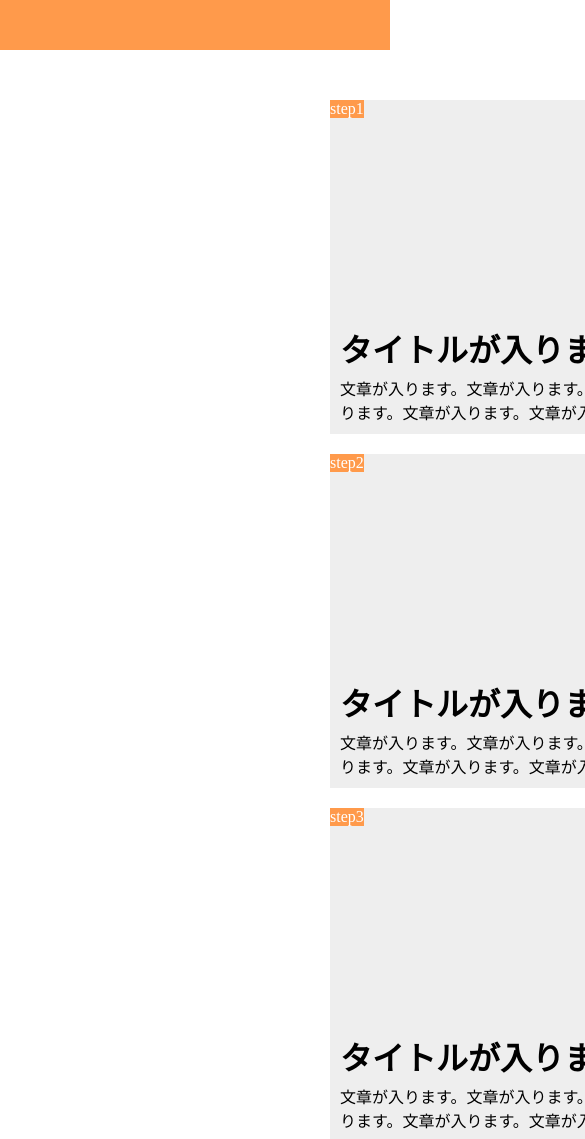
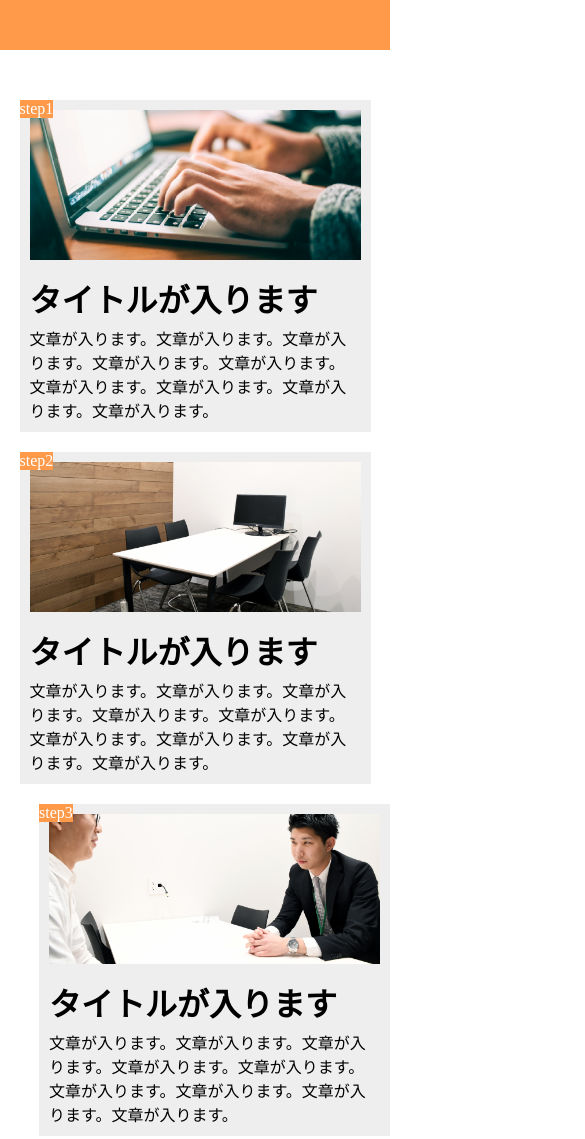
Before and after one commit to sweetyk0168/git-kadai3, a plain HTML site: page kadai1/ensyu10.html in a window 390 px wide. Shown: the top 1139 px of the page, 585 px wide, since content can reach past the window. Drawn offline with Linux system fonts and the light colour scheme.

Commit message:
20230702課題1の修正対応完了

```diff
--- a/kadai1/style10.css
+++ b/kadai1/style10.css
@@ -1,8 +1,8 @@
 /* ブラウザがそれぞれ持っているCSSをリセットするための記述 */
 * {
-  box-sizing: border-box;
-  margin: 0 auto;
-  padding: 0;
+ box-sizing: border-box;
+ margin: 0;
+ padding: 0;
 }
 
 header {
@@ -11,43 +11,45 @@ header {
 }
 
 main {
-  width: 960px;
-  margin: 50px auto;
-  justify-content: center;
+ width: 960px;
+ margin: 50px auto;
+ display: flex;
 }
 
 .stepbox {
-  width: 600px;
+  width: 300px;
   margin-right: 30px;
-  margin-bottom: 20px;
   padding: 10px;
   position: relative;
   background-color: #eee;
 }
 
+.stepbox:last-child {
+  margin-right: 0;
+}
+
 .step-img1 {
-  width: 100%;
-  height: 200px;
+  width: 280px;
+  height: 150px;
   background-image: url(10_img/flow01.png);
+  background-size: cover;
   background-position: bottom;
-  background-size: cover;
 }
 
 .step-img2 {
-  width: 100%;
-  height: 200px;
+  width: 280px;
+  height: 150px;
   background-image: url(10_img/flow02.png);
+  background-size: cover;
   background-position: bottom;
-  background-size: cover;
-  display: block;
 }
 
 .step-img3 {
-  width: 100%;
-  height: 200px;
+  width: 280px;
+  height: 150px;
   background-image: url(10_img/flow03.png);
+  background-size: cover;
   background-position: bottom;
-  background-size: cover;
 }
 
 .step-num {
@@ -67,17 +69,29 @@ footer {
   background-color: #aaa;
 }
 
-@media screen and (max-width:900px) {
+@media screen and (max-width:768px) {
+  main {
+  display: block;
+  width: 100%;
+  }
 
-  .stem-img1 {
+  .stepbox {
+    width: 90%;
+    margin: 0px auto 20px;
+  }
+
+  .step-img1 {
+    width: 100%;
     height: 150px;
   }
 
-  .stem-img2 {
+    .step-img2 {
+    width: 100%;
     height: 150px;
   }
 
-  .stem-img3 {
+    .step-img3 {
+    width: 100%;
     height: 150px;
   }
 }
```
Also changed, not shown: kadai1/10_img/flow01.png (added), kadai1/10_img/flow02.png (added), kadai1/10_img/flow03.png (added).
